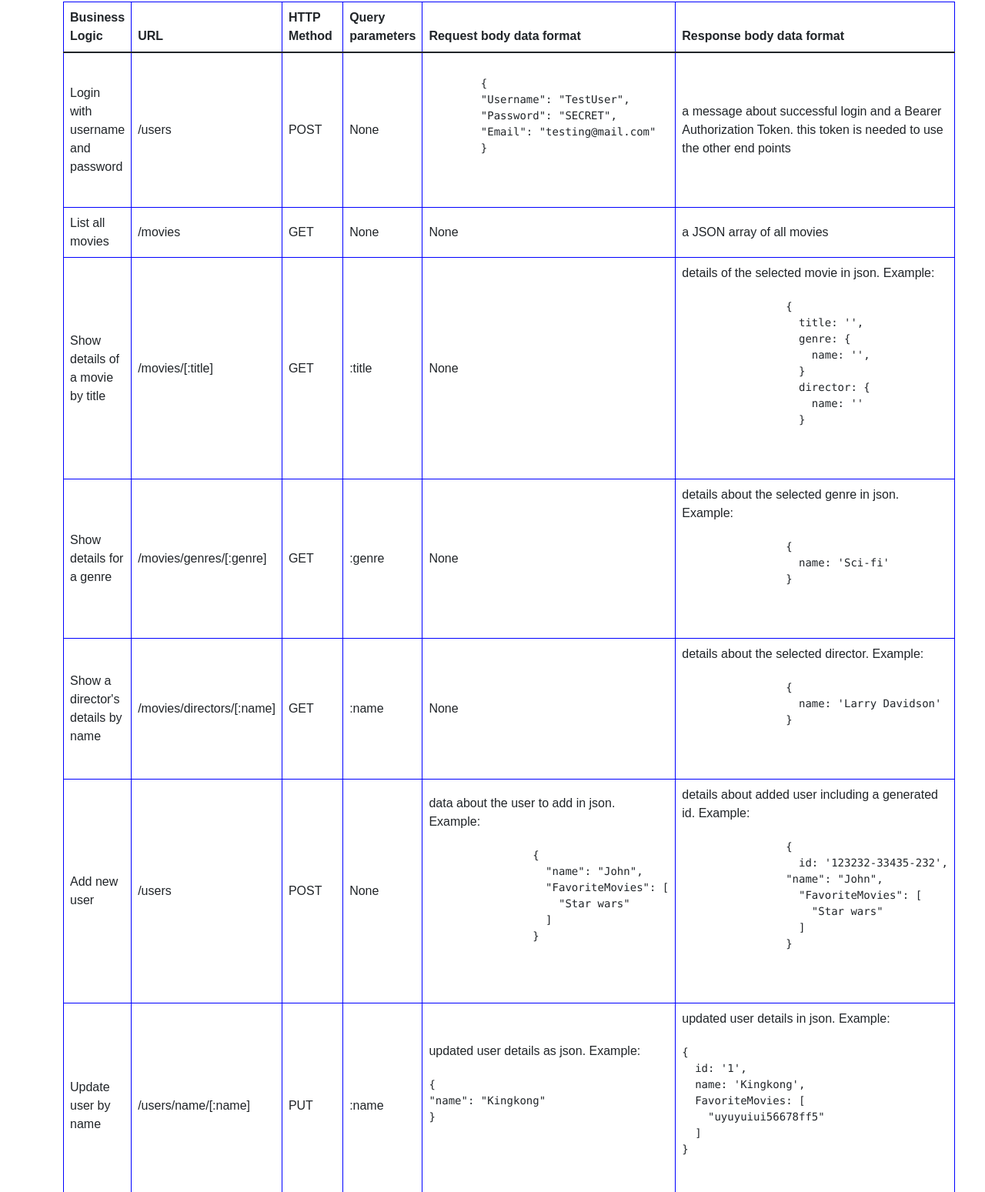
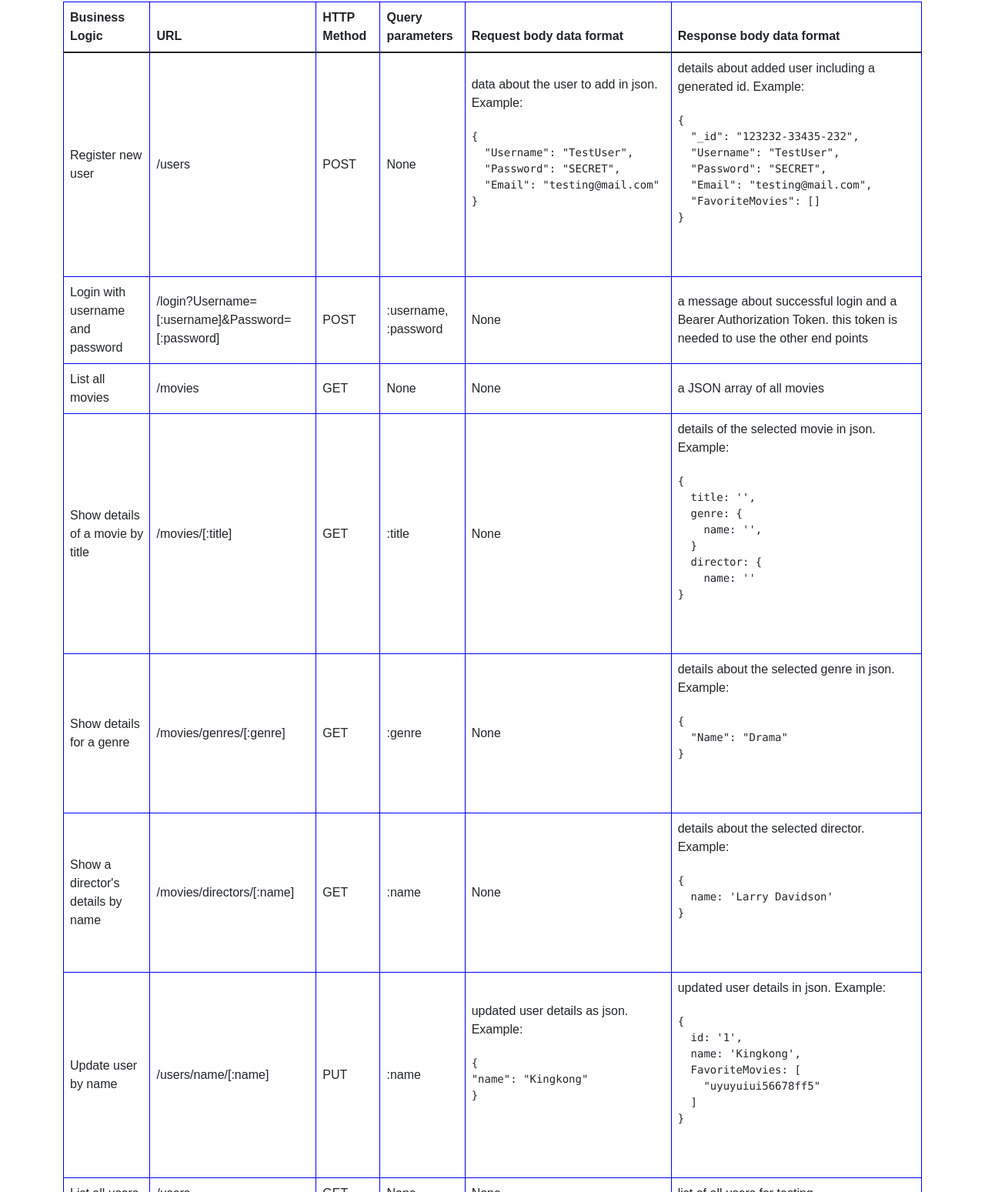
Before and after one commit to sb-olr/Movie-app, a website: page public/documentation.html in a window 1280 px wide. Shown: the part 118-1667 px from the top of the page at 77% size. Drawn offline with nearby package versions, Linux system fonts and the light colour scheme.

Commit message:
fixed a few more bugs in doc

```diff
--- a/public/documentation.html
+++ b/public/documentation.html
@@ -60,11 +60,11 @@
       </thead>
       <tbody>
         <tr>
-          <td>Login with username and password</td>
+          <td>Register new user</td>
           <td>/users</td>
           <td>POST</td>
           <td>None</td>
-          <td>
+          <td>data about the user to add in json. Example:
             <pre>
               <code>
 {
@@ -75,6 +75,26 @@
               </code>
             </pre>
           </td>
+          <td>details about added user including a generated id. Example:
+            <pre>
+              <code>
+{
+  "_id": "123232-33435-232",
+  "Username": "TestUser",
+  "Password": "SECRET",
+  "Email": "testing@mail.com",
+  "FavoriteMovies": []
+}
+              </code>
+            </pre>
+          </td>
+        </tr>
+        <tr>
+          <td>Login with username and password</td>
+          <td>/login?Username=[:username]&Password=[:password]</td>
+          <td>POST</td>
+          <td>:username, :password</td>
+          <td>None</td>
           <td>a message about successful login and a Bearer Authorization Token. this token is needed to use the other end points</td>
         </tr>
         <tr>
@@ -116,7 +136,7 @@
             <pre>
               <code>
 {
-                  name: 'Sci-fi'
+  "Name": "Drama"
 }
               </code>
             </pre>
@@ -133,37 +153,6 @@
               <code>
 {
   name: 'Larry Davidson'
-                }
-              </code>
-            </pre>
-          </td>
-        </tr>
-        <tr>
-          <td>Add new user</td>
-          <td>/users</td>
-          <td>POST</td>
-          <td>None</td>
-          <td>data about the user to add in json. Example:
-            <pre>
-              <code>
-                {
-                  "name": "John",
-                  "FavoriteMovies": [
-                    "Star wars"
-                  ]
-                }
-              </code>
-            </pre>
-          </td>
-          <td>details about added user including a generated id. Example:
-            <pre>
-              <code>
-                {
-                  id: '123232-33435-232',
-                "name": "John",
-                  "FavoriteMovies": [
-                    "Star wars"
-                  ]
 }
               </code>
             </pre>
```
Lines whose indentation alone changed are shown as unchanged.
